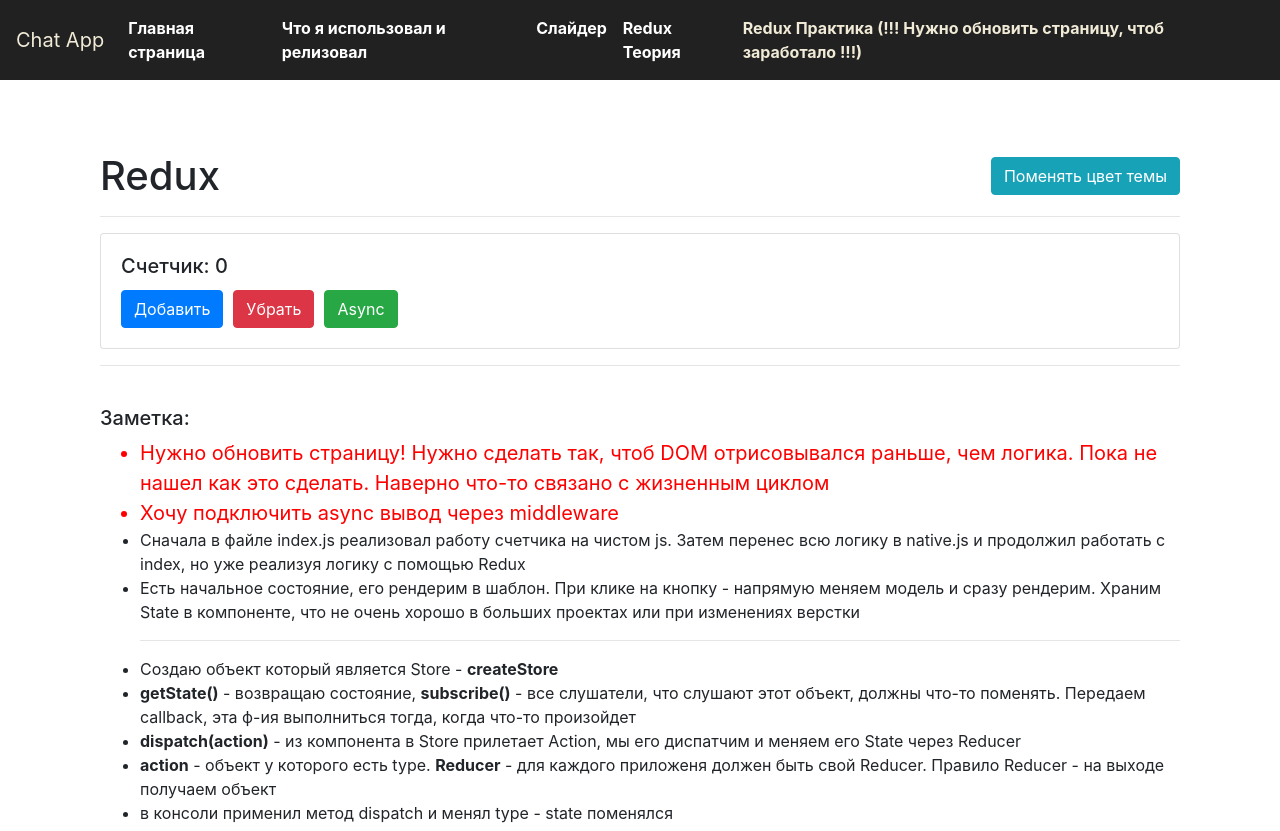
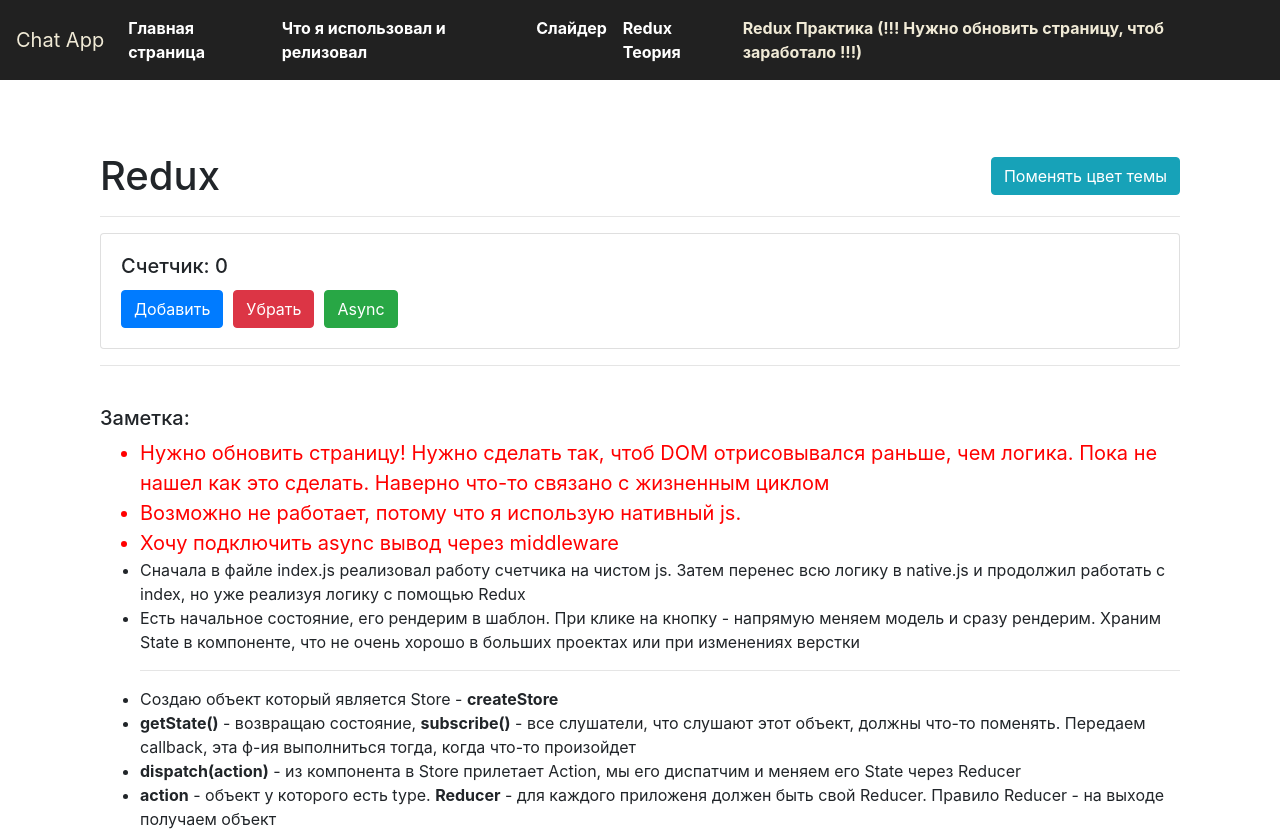
Before and after one commit to irudenko86/reactChat, a React (Create React App) app: page /redux-practice in a window 1280 px wide. Shown: the top 831 px of the page. Built offline with nearby package versions, Linux system fonts and the light colour scheme.

Commit message:
add about native js

```diff
--- a/src/pages/ReduxPractice.js
+++ b/src/pages/ReduxPractice.js
@@ -27,6 +27,7 @@
             <h5>Заметка:</h5>
             <ul>
             <li className="color-red">Нужно обновить страницу! Нужно сделать так, чтоб DOM отрисовывался раньше, чем логика. Пока не нашел как это сделать. Наверно что-то связано с жизненным циклом</li>
+            <li className="color-red">Возможно не работает, потому что я использую нативный js. </li>
             <li className="color-red">Хочу подключить async вывод через middleware</li>
                 <li>Сначала в файле index.js реализовал работу счетчика на чистом js. Затем перенес всю логику в native.js и продолжил работать с index, но уже реализуя логику с помощью Redux</li>
                 <li>Есть начальное состояние, его рендерим в шаблон. При клике на кнопку - напрямую меняем модель и сразу рендерим. Храним State в компоненте, что не очень хорошо в больших проектах или при изменениях верстки</li>
```
